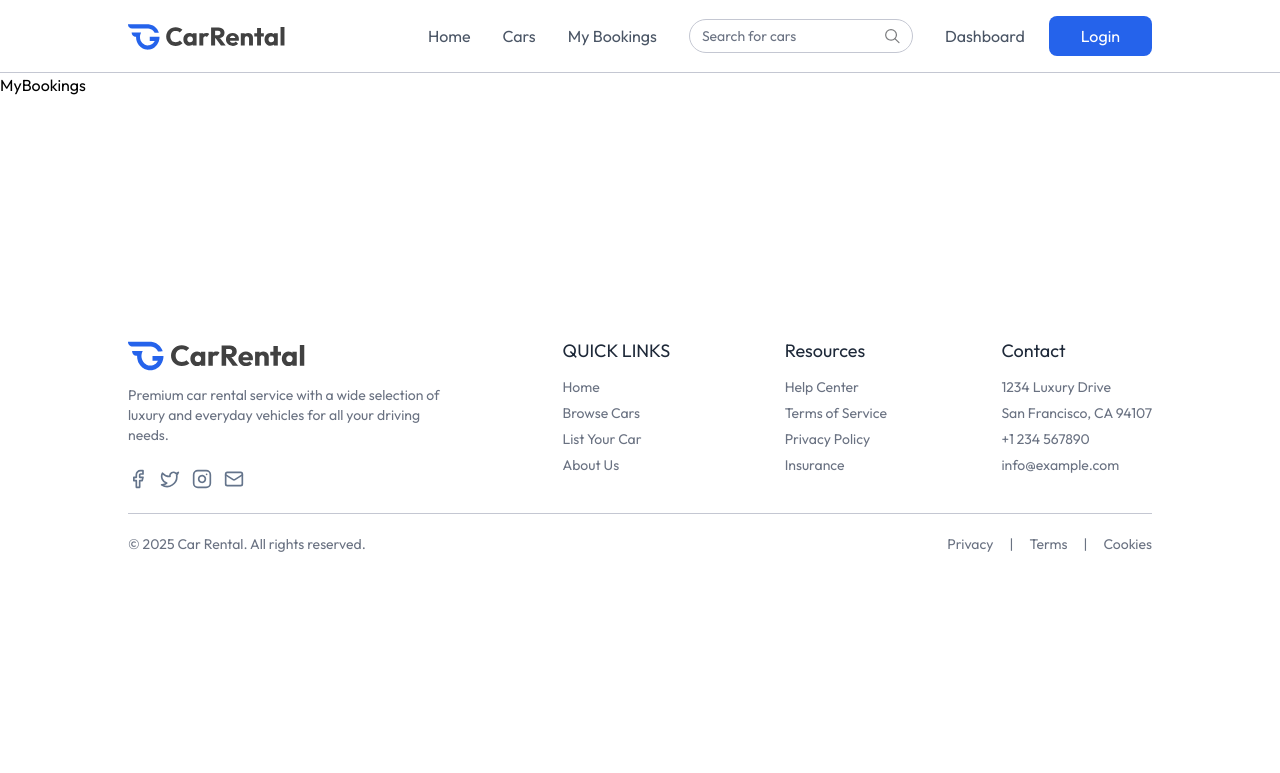
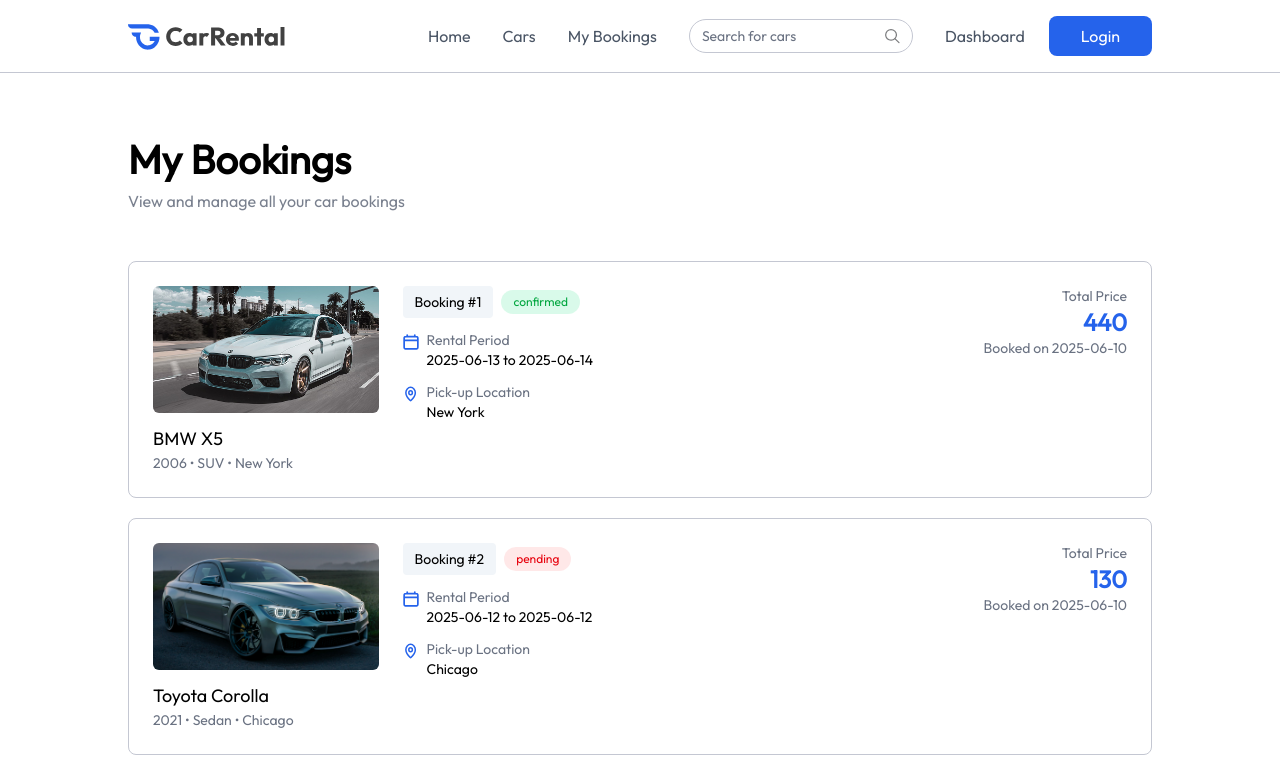
Before and after one commit to AjayMathew-1/CarRental, a React (Vite) app: page /my-bookings in a window 1280 px wide. Shown: the top 773 px of the page. Built offline with nearby package versions, Linux system fonts and the light colour scheme.

Commit message:
feat: implement MyBookings page with booking details and dynamic display

```diff
--- a/src/pages/MyBookings.jsx
+++ b/src/pages/MyBookings.jsx
@@ -1,9 +1,109 @@
-import React from 'react'
+import React, { useEffect, useState } from "react";
+import { assets, dummyMyBookingsData } from "../assets/assets.js";
+import Title from "../components/Title";
 
 const MyBookings = () => {
+  const [bookings, setBookings] = useState([]);
+  const currency = import.meta.env.VITE_CURRENCY;
+
+  const fetchMyBookings = async () => {
+    setBookings(dummyMyBookingsData);
+  };
+
+  useEffect(() => {
+    fetchMyBookings();
+  }, []);
+
   return (
-    <div>MyBookings</div>
-  )
-}
+    <div className="px-6 md:px-16 lg:px-24 xl:px-32 2xl:px-48 mt-16 text-sm max-w-7xl">
+      <Title
+        title="My Bookings"
+        subTitle="View and manage all your car bookings"
+        align="left"
+      />
 
-export default MyBookings
+      <div>
+        {bookings.map((booking, index) => (
+          <div
+            key={booking._id}
+            className="grid grid-cols-1 md:grid-cols-4 gap-6 p-6 border border-borderColor rounded-lg mt-5 first:mt-12"
+          >
+            {/* Car Image + Info */}
+            <div className="md:col-span-1">
+              <div className="rounded-md overflow-hidden mb-3">
+                <img
+                  src={booking.car.image}
+                  alt={`${booking.car.brand} ${booking.car.model}`}
+                  className="w-full h-auto aspect-video object-cover"
+                />
+              </div>
+              <p className="text-lg font-medium mt-2">
+                {booking.car.brand} {booking.car.model}
+              </p>
+              <p className="text-gray-500">
+                {booking.car.year} • {booking.car.category} •{" "}
+                {booking.car.location}
+              </p>
+            </div>
+
+            {/* Booking Info */}
+            <div className="md:col-span-2">
+              <div className="flex items-center gap-2">
+                <p className="px-3 py-1.5 bg-light rounded">
+                  Booking #{index + 1}
+                </p>
+                <p
+                  className={`px-3 py-1 text-xs rounded-full ${
+                    booking.status === "confirmed"
+                      ? "bg-green-400/15 text-green-600"
+                      : "bg-red-400/15 text-red-600"
+                  }`}
+                >
+                  {booking.status}
+                </p>
+              </div>
+
+              <div className="flex items-start gap-2 mt-3">
+                <img
+                  src={assets.calendar_icon_colored}
+                  alt="Calendar Icon"
+                  className="w-4 h-4 mt-1"
+                />
+                <div>
+                  <p className="text-gray-500">Rental Period</p>
+                  <p>
+                    {booking.pickupDate.split("T")[0]} to{" "}
+                    {booking.returnDate.split("T")[0]}
+                  </p>
+                </div>
+              </div>
+
+              <div className="flex items-start gap-2 mt-3">
+                <img
+                  src={assets.location_icon_colored}
+                  alt="Location Icon"
+                  className="w-4 h-4 mt-1"
+                />
+                <div>
+                  <p className="text-gray-500">Pick-up Location</p>
+                  <p>{booking.car.location}</p>
+                </div>
+              </div>
+            </div>
+
+            {/* Price Info */}
+            <div className="md:col-span-1 flex flex-col justify-between gap-6">
+              <div className="text-sm text-gray-500 text-right" >
+                <p>Total Price</p>
+                <h1 className="text-2xl font-semibold text-primary">{currency} {booking.price}</h1>
+                <p>Booked on {booking.createdAt.split('T')[0]}</p>
+              </div>
+            </div>
+          </div>
+        ))}
+      </div>
+    </div>
+  );
+};
+
+export default MyBookings;
```
